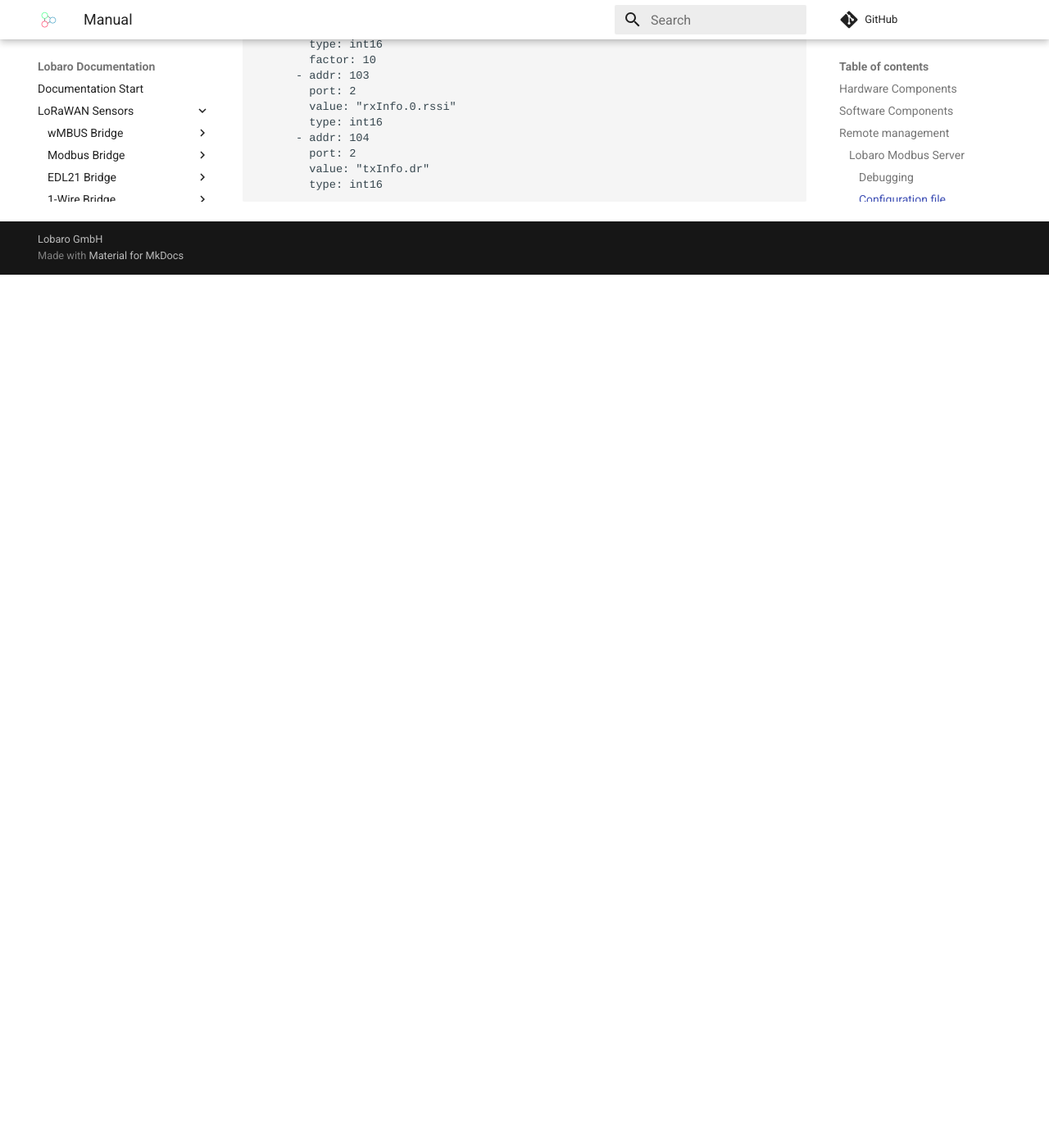
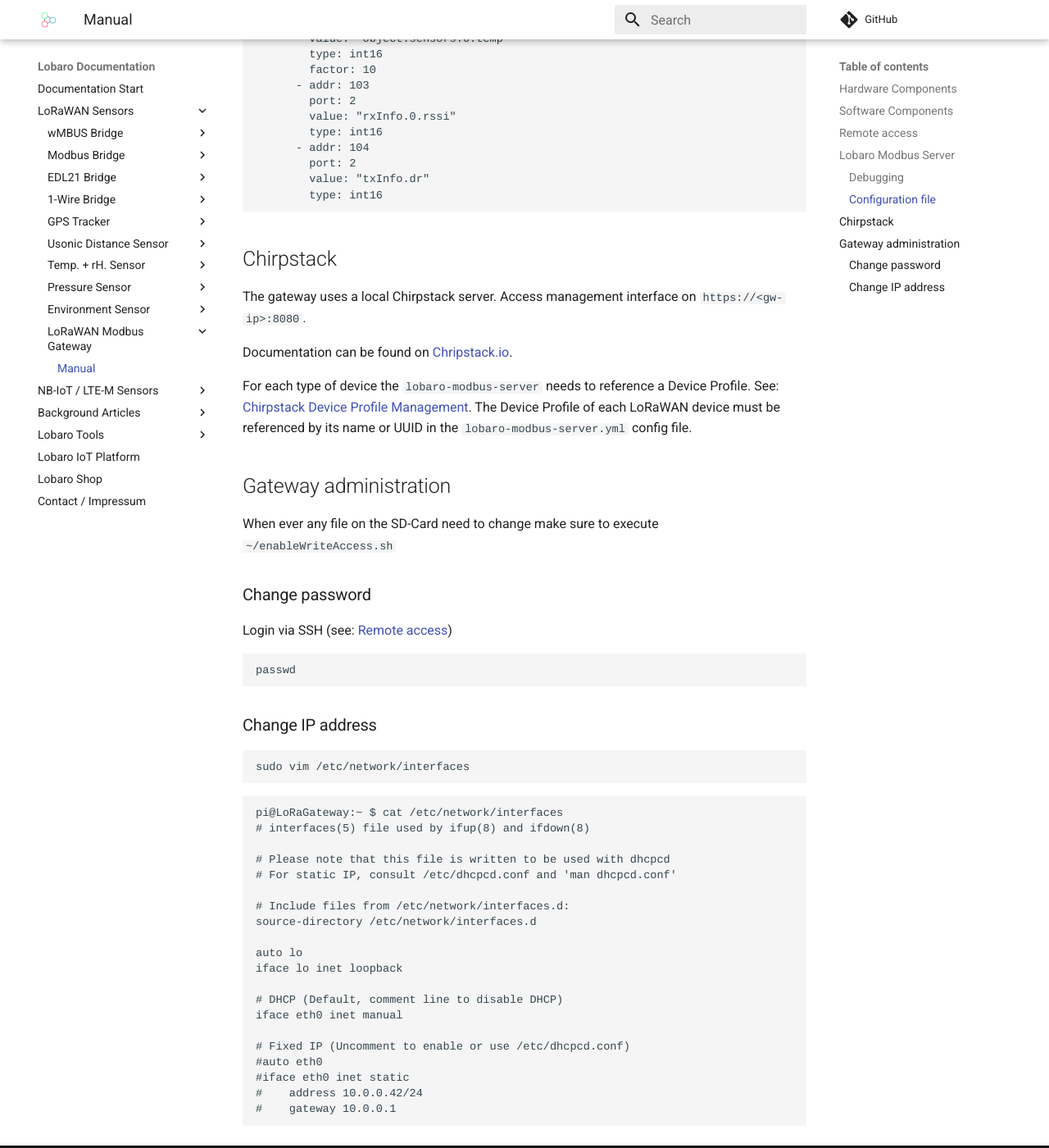
Before and after one commit to Lobaro/docs, an MkDocs documentation site: the page built from docs/lorawan-sensors/lorawan-modbus-gateway/index.md, in a window 1280 px wide and 1400 px high, scrolled down 4952 px. Shown: the whole window at 82% size. Built offline with MkDocs 1.6.1 and Material for MkDocs 9.7.7, drawn with Linux system fonts in a browser that asks for light colours; a script that is not in the unit is left out; comment, search, counter and statistics services are not loaded; before the commit the page ends 5287 px from its top, so only the background shows below that; some of the changed text lies outside the part shown.

Commit message:
Update modbus gateway doku: change pw, ip, device profiles

````diff
--- a/docs/lorawan-sensors/lorawan-modbus-gateway/index.md
+++ b/docs/lorawan-sensors/lorawan-modbus-gateway/index.md
@@ -24,16 +24,14 @@
 Usually you will not need to change anything inside the Chirpstack Application Server.
 All devices are managed by the Lobaro Modbus Server.
 
-## Remote management
-
-The Chirpstack Application server can be reached locally at `http://<gw-ip>:8080`.
+## Remote access {: #remote-access}
 
 Per default the gateway obtains the IP address via DHCP.
 If configured with a fixed IP address, the gateway has a label with the configured IP address and subnet.
 
 The gateway can be accessed via SSH on port 22. Default login credentials are provided by Lobaro.
 
-### Lobaro Modbus Server
+## Lobaro Modbus Server
 
 The Lobaro Modbus Server (`lobaro-modbus-server`) is responsible for fetching data from the local LoRaWAN Network Server
 and provides received data via modbus.
@@ -66,7 +64,7 @@
 
     sudo journalctl --no-pager -e -u lobaro-modbus-server
 
-#### Debugging
+### Debugging
 
 Beside checking the logs, you can also analyze the files in the `dataDir` (see config).
 
@@ -127,7 +125,7 @@
 }
 ```
 
-#### Configuration file
+### Configuration file
 
 Example config:
 
@@ -234,3 +232,49 @@
         value: "txInfo.dr"
         type: int16
 ```
+## Chirpstack
+
+The gateway uses a local Chirpstack server. Access management interface on `https://<gw-ip>:8080`.
+
+Documentation can be found on [Chripstack.io](https://chirpstack.io){: target="_blank"}.
+
+For each type of device the `lobaro-modbus-server` needs to reference a Device Profile.
+See: [Chirpstack Device Profile Management](https://www.chirpstack.io/application-server/use/device-profiles/){: target="_blank"}.
+The Device Profile of each LoRaWAN device must be referenced by its name or UUID in the `lobaro-modbus-server.yml` config file.
+
+## Gateway administration
+
+When ever any file on the SD-Card need to change make sure to execute `~/enableWriteAccess.sh`
+
+### Change password
+
+Login via SSH (see: [Remote access](#remote-access))
+
+    passwd
+
+### Change IP address
+
+    sudo vim /etc/network/interfaces
+
+```
+pi@LoRaGateway:~ $ cat /etc/network/interfaces
+# interfaces(5) file used by ifup(8) and ifdown(8)
+
+# Please note that this file is written to be used with dhcpcd
+# For static IP, consult /etc/dhcpcd.conf and 'man dhcpcd.conf'
+
+# Include files from /etc/network/interfaces.d:
+source-directory /etc/network/interfaces.d
+
+auto lo
+iface lo inet loopback
+
+# DHCP (Default, comment line to disable DHCP)
+iface eth0 inet manual
+
+# Fixed IP (Uncomment to enable or use /etc/dhcpcd.conf)
+#auto eth0
+#iface eth0 inet static
+#    address 10.0.0.42/24
+#    gateway 10.0.0.1
+```
````
Also changed, not shown: README.md (+7 -0 lines).
